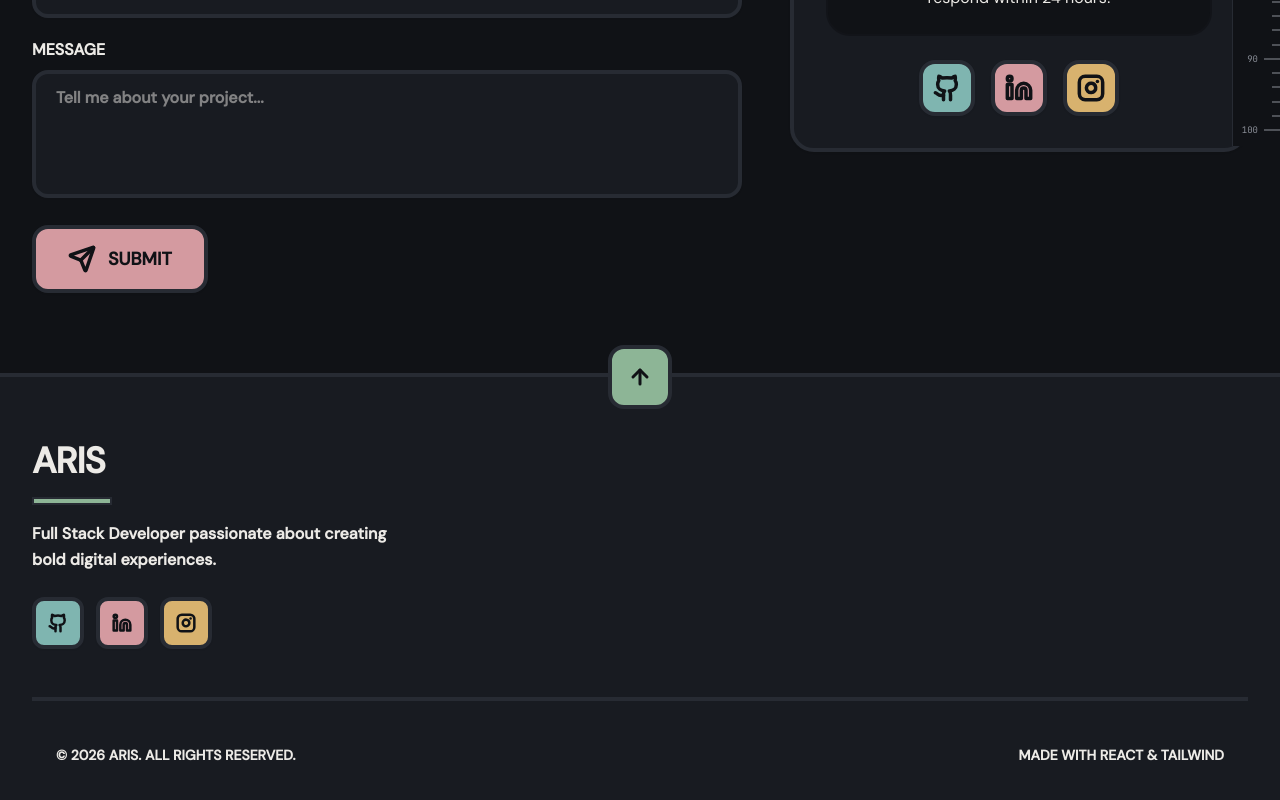
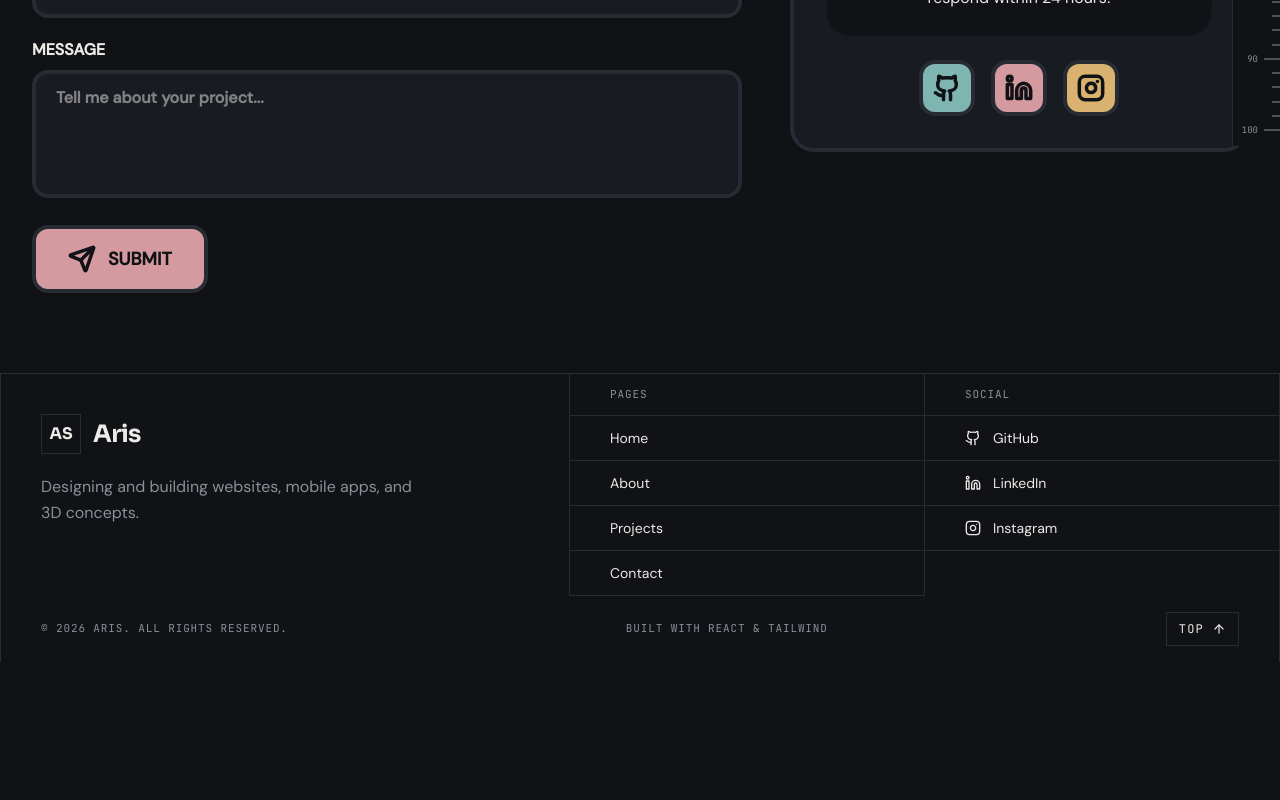
Before and after one commit to Arspn0/my-portfolio, a React (Vite) app: page /contact in a window 1280 px wide. Shown: the part 654-1454 px from the top of the page. After the commit the page ends 1316 px from the top, so only its background shows below. Built offline with nearby package versions, Linux system fonts and the light colour scheme; the HTML template or start-up script is replaced by a standard one.

Commit message:
update: refactor Footer component for improved layout and accessibility

```diff
--- a/src/components/Footer.jsx
+++ b/src/components/Footer.jsx
@@ -3,91 +3,74 @@ import { ArrowUp } from 'lucide-react'
 import { Link } from 'react-router-dom'
 import { socialMediaLinks } from '../data/SocialMediaData'
 
-function Footer() {
-  const scrollToTop = () => {
-    window.scrollTo({ top: 0, behavior: 'smooth' })
-  }
-
 const quickLinks = [
-    { name: 'HOME', path: '/' },
-    { name: 'ABOUT', path: '/about' },
-    { name: 'PROJECTS', path: '/projects' },
-    { name: 'CONTACT', path: '/contact' }
+  { name: 'Home', path: '/' },
+  { name: 'About', path: '/about' },
+  { name: 'Projects', path: '/projects' },
+  { name: 'Contact', path: '/contact' },
 ]
 
+function Footer() {
   const currentYear = new Date().getFullYear()
+  const scrollToTop = () => window.scrollTo({ top: 0, behavior: 'smooth' })
 
   return (
-    <footer className="relative bg-neo-light-card dark:bg-neo-dark-card border-t-4 border-neo-light-border dark:border-neo-dark-border">
+    <footer className="page ink border-t hair pb-14 md:pb-0">
+      <div className="mx-auto max-w-7xl border-x hair">
 
-      {/* Scroll to Top Button */}
-      <button
-        onClick={scrollToTop}
-        className="rounded-2xl absolute -top-8 left-1/2 transform -translate-x-1/2 p-4 bg-neo-yellow dark:bg-neo-green border-4 border-neo-light-border dark:border-neo-dark-border text-neo-light-border dark:text-neo-dark-bg transition-all duration-200"
-        aria-label="Scroll to top"
-      >
-        <ArrowUp size={24} strokeWidth={3} />
-      </button>
-
-      {/* Main Footer Content */}
-      <div className="max-w-7xl mx-auto px-4 sm:px-8 py-16">
-
-        {/* Top Section */}
-        <div className="grid md:grid-cols-3 gap-8 mb-12">
-
-          {/* Brand & Description */}
-          <div className="md:col-span-1">
-            <div className="mb-6">
-              <h3 className="text-4xl font-black text-neo-light-text dark:text-neo-dark-text font-neo uppercase mb-4">
-                ARIS
-              </h3>
-              <div className="w-20 h-2 bg-neo-yellow dark:bg-neo-green border-2 border-neo-light-border dark:border-neo-dark-border mb-4"></div>
-              <p className="text-neo-light-text dark:text-neo-dark-text font-neo font-bold leading-relaxed">
-                Full Stack Developer passionate about creating bold digital experiences.
+        <div className="grid md:grid-cols-[1.6fr_1fr_1fr]">
+          {/* Brand */}
+          <div className="p-6 sm:p-10">
+            <div className="flex items-center gap-3">
+              <span className="grid h-10 w-10 place-items-center border hair font-display font-bold">AS</span>
+              <span className="font-display text-2xl font-bold tracking-tight">Aris</span>
+            </div>
+            <p className="muted mt-5 max-w-sm leading-relaxed">
+              Designing and building websites, mobile apps, and 3D concepts.
             </p>
           </div>
 
-            {/* Social Links */}
-            <div className="flex gap-3">
-              {socialMediaLinks.map((social, index) => (
+          {/* Pages */}
+          <nav aria-label="Footer" className="border-t hair md:border-l md:border-t-0">
+            <div className="label border-b hair px-6 py-3 sm:px-10">Pages</div>
+            {quickLinks.map((link) => (
+              <Link
+                key={link.name}
+                to={link.path}
+                className="block border-b hair px-6 py-3 text-sm transition-colors hover:accent sm:px-10"
+              >
+                {link.name}
+              </Link>
+            ))}
+          </nav>
+
+          {/* Social */}
+          <div className="border-t hair md:border-l md:border-t-0">
+            <div className="label border-b hair px-6 py-3 sm:px-10">Social</div>
+            {socialMediaLinks.map((social, i) => (
               <a
-                  key={index}
-                  href={social.link}
+                key={i}
+                href={social.href ?? social.link}
                 target="_blank"
                 rel="noopener noreferrer"
-                  className={`rounded-xl p-3 bg-${social.color} border-4 border-neo-light-border dark:border-neo-dark-border shadow-neo-sm hover:shadow-neo-sm-hover hover:translate-x-1 hover:translate-y-1 active:translate-x-2 active:translate-y-2 transition-all duration-200 cursor-pointer`}
-                  aria-label={social.label}
+                className="flex items-center gap-3 border-b hair px-6 py-3 text-sm transition-colors hover:accent sm:px-10"
               >
-                  <social.icon size={20} strokeWidth={3} className="text-neo-light-border dark:text-neo-dark-bg" />
+                <social.icon size={16} />
+                {social.label}
               </a>
             ))}
           </div>
         </div>
 
+        {/* Bottom bar */}
+        <div className="label flex flex-col items-start justify-between gap-3 px-6 py-4 sm:flex-row sm:items-center sm:px-10">
+          <span>© {currentYear} Aris. All rights reserved.</span>
+          <span>Built with React & Tailwind</span>
+          <button onClick={scrollToTop} className="btn !px-3 !py-2" aria-label="Scroll to top">
+            Top <ArrowUp size={14} />
+          </button>
         </div>
 
-        {/* Bottom Bar */}
-        <div className="pt-8 border-t-4 border-neo-light-border dark:border-neo-dark-border">
-          <div className="flex flex-col md:flex-row justify-between items-center gap-4">
-
-            {/* Copyright */}
-            <div className="px-6 py-3">
-              <p className="text-neo-light-text dark:text-neo-dark-text text-sm font-bold font-neo uppercase">
-                © {currentYear} ARIS. ALL RIGHTS RESERVED.
-              </p>
-            </div>
-
-            {/* Made With */}
-            <div className="flex items-center gap-2">
-              <div className="px-6 py-3">
-                <p className="text-neo-light-text dark:text-neo-dark-text text-sm font-bold font-neo uppercase flex items-center gap-2">
-                  Made with
-                  React & Tailwind
-                </p>
-              </div>
-            </div>
-          </div>
-        </div>
       </div>
     </footer>
   )
```
Lines whose indentation alone changed are shown as unchanged.
